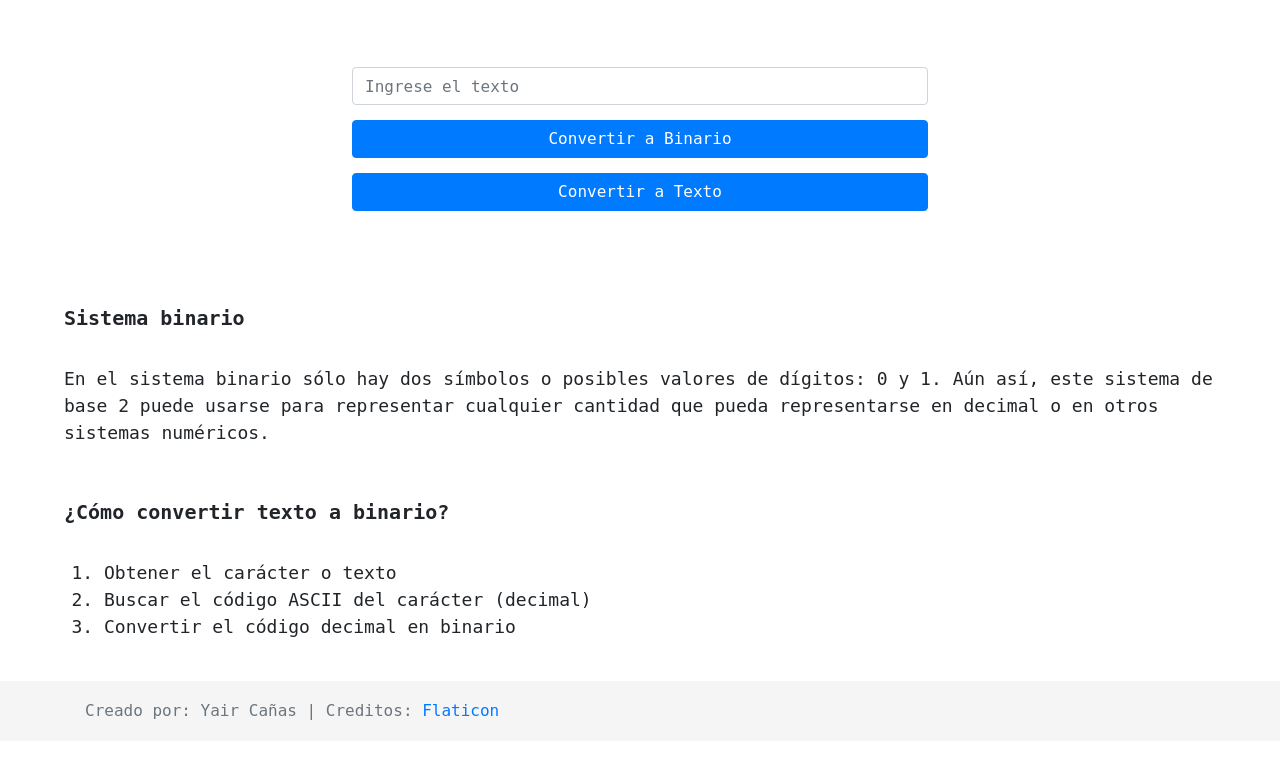
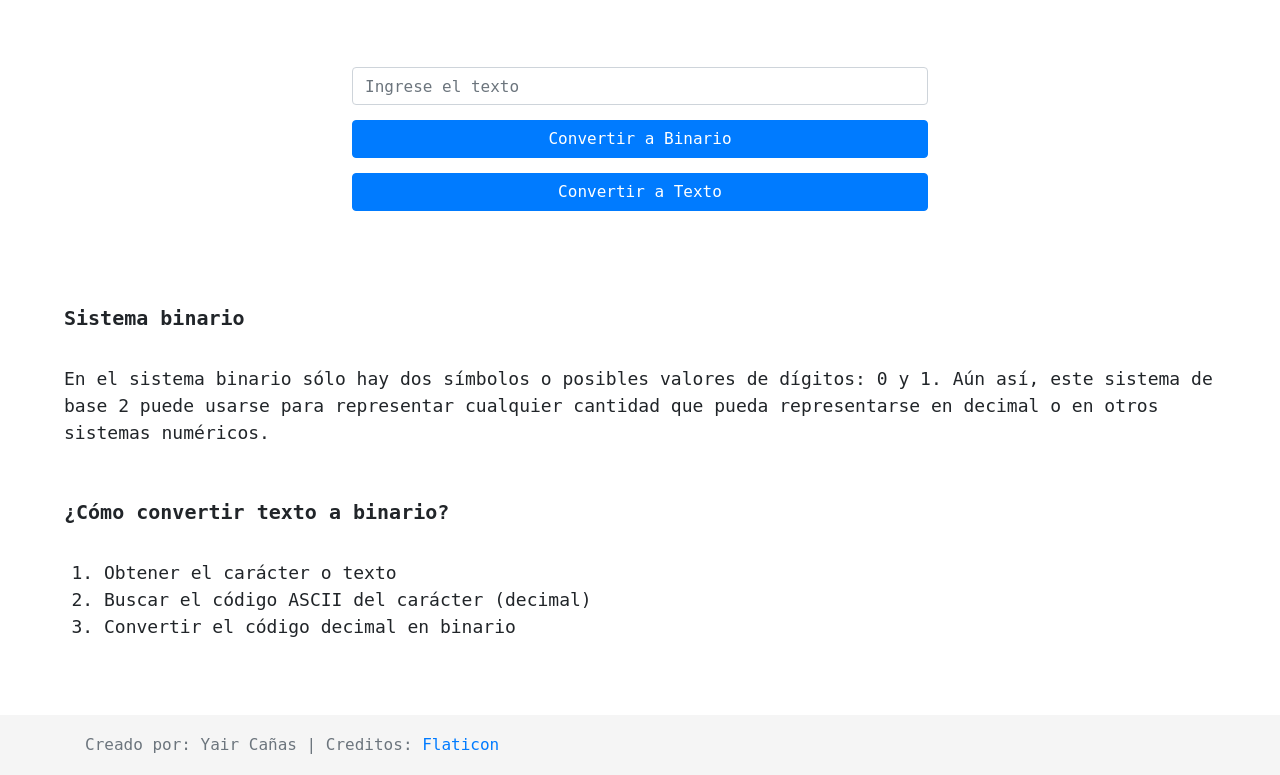
Before and after one commit to ycanas/ttbinary, a plain HTML site: page index.html in a window 1280 px wide. Shown: the part 79-854 px from the top of the page. Before the commit the page ends 820 px from the top, so only its background shows below. Drawn offline with nearby package versions, Linux system fonts and the light colour scheme.

Commit message:
actualización readme

```diff
--- a/styles.css
+++ b/styles.css
@@ -1,8 +1,19 @@
+button{
+    width: 100%;
+    margin-top: 15px;
+}
+
 body{
     font-family: 'monospace';
+}
+
+.footer {
     position: relative;
-    min-height: 100vh;
-    padding-bottom: 85px;
+    margin-top: 75px;
+    width: 100%;
+    height: 60px;
+    line-height: 60px;
+    background-color: #f5f5f5;
 }
 
 #textNavBar{
@@ -18,11 +29,6 @@ body{
     margin-top: 75px;
 }
 
-button{
-    width: 100%;
-    margin-top: 15px;
-}
-
 #divOutput{
     width: 45%;
     margin-top: 15px;
@@ -33,12 +39,3 @@ button{
     margin-top: 95px;
     font-size: 18px;
 }
-
-.footer {
-    position: absolute;
-    bottom: 0;
-    width: 100%;
-    height: 60px;
-    line-height: 60px;
-    background-color: #f5f5f5;
-}
```
Also changed, not shown: 1 other file.
